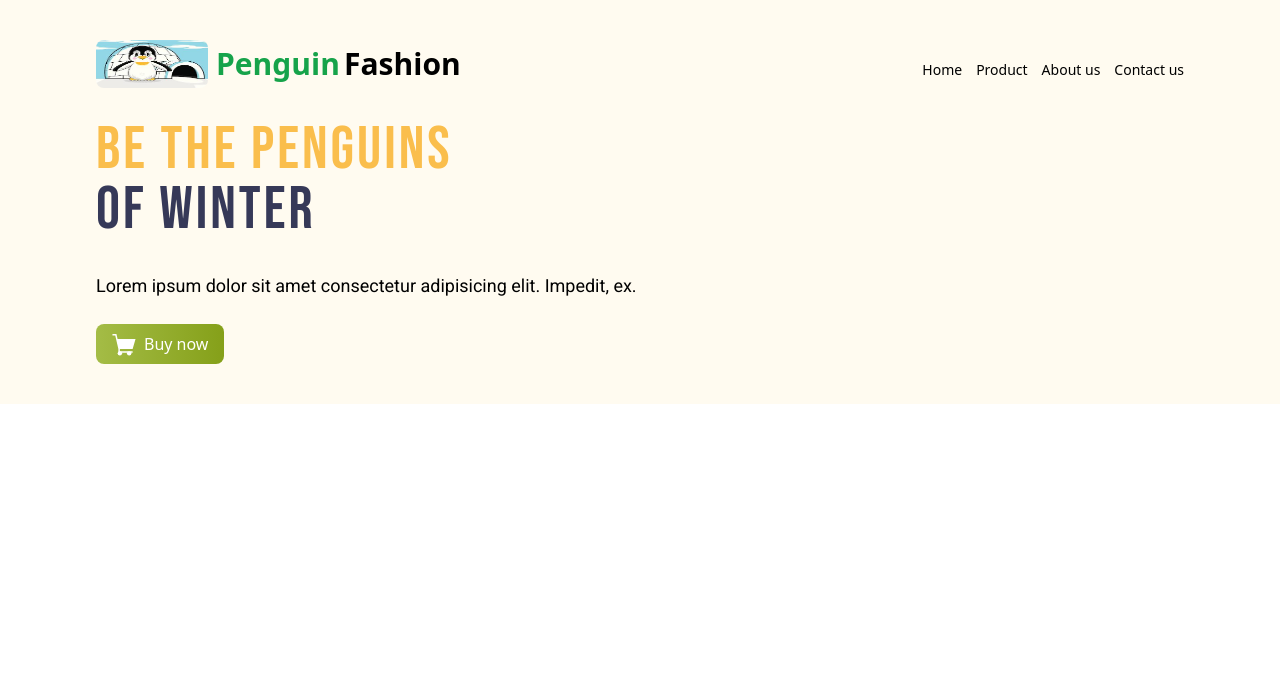
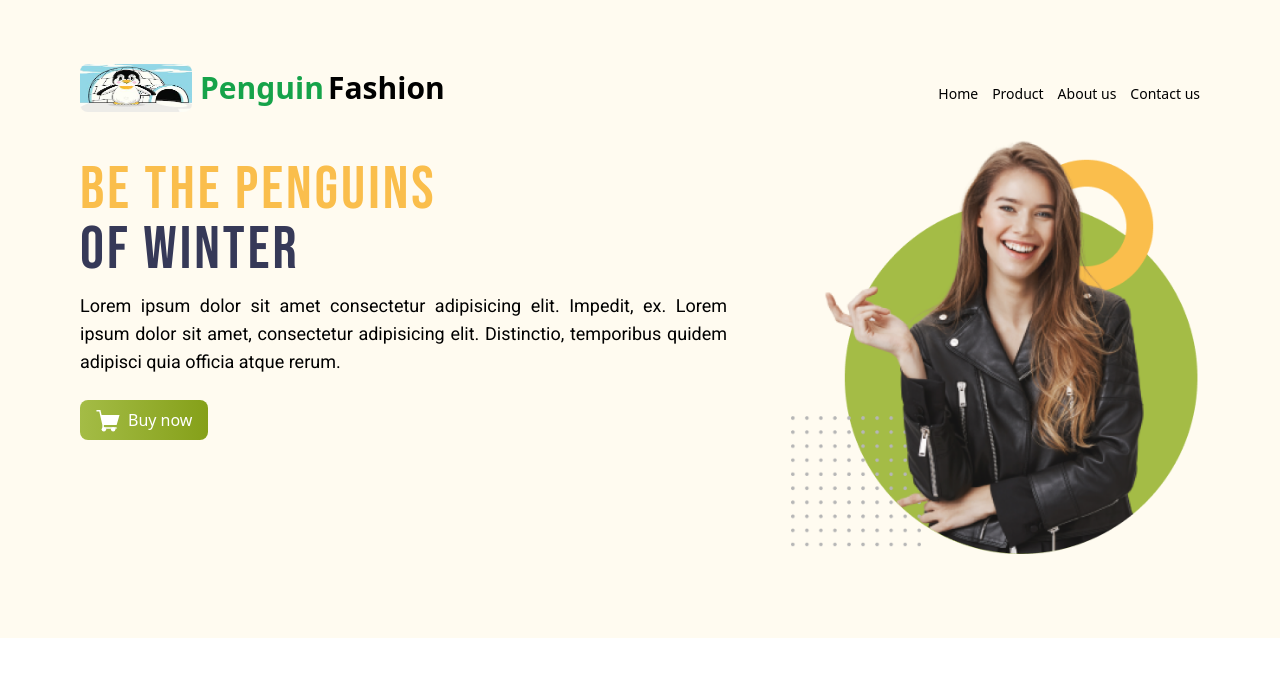
Before and after one commit to Chamak58/Penguin-Fashion, a plain HTML site: page index.html in a window 1280 px wide. Drawn offline with nearby package versions, Linux system fonts and the light colour scheme.

Commit message:
finished banner section

```diff
--- a/index.html
+++ b/index.html
@@ -22,7 +22,7 @@
     </style>
   </head>
   <body>
-    <header class="bg-[#FFFBF0] px-5 py-5 md:px-10 md:py-8 xl:px-24 xl:py-10">
+    <header class="bg-[#FFFBF0] px-5 py-5 md:px-20 md:py-12 xl:px-30 xl:py-16">
       <!-- navbar section -->
       <nav class="md:flex md:justify-between items-center">
         <div class="flex items-center gap-x-2 justify-center">
@@ -51,10 +51,10 @@
 
       <!-- banner section -->
       <section>
-        <div>
+        <div class="lg:flex justify-between gap-16">
           <!-- banner content part -->
-          <div>
-            <h1 class="font-bebas-neue my-4 md:my-8">
+          <div class="lg:w-2/3 lg:items-center">
+            <h1 class="font-bebas-neue mt-6 mb-3 md:mt-12">
               <span
                 class="tracking-wider text-4xl uppercase md:text-6xl font-medium text-[#FABE4C]"
                 >Be the Penguins</span
@@ -65,9 +65,12 @@
                 >of Winter</span
               >
             </h1>
-            <p class="font-roboto text-sm md:text-lg font-normal mb-3 md:mb-6">
+            <p
+              class="font-roboto text-sm md:text-lg font-normal mb-3 md:mb-6 text-justify"
+            >
               Lorem ipsum dolor sit amet consectetur adipisicing elit. Impedit,
-              ex.
+              ex. Lorem ipsum dolor sit amet, consectetur adipisicing elit.
+              Distinctio, temporibus quidem adipisci quia officia atque rerum.
             </p>
 
             <button
@@ -92,7 +95,9 @@
             </button>
           </div>
           <!-- banner image part -->
-          <div></div>
+          <div class="flex justify-center my-5">
+            <img src="/images/model.png" alt="" />
+          </div>
         </div>
       </section>
     </header>
```
